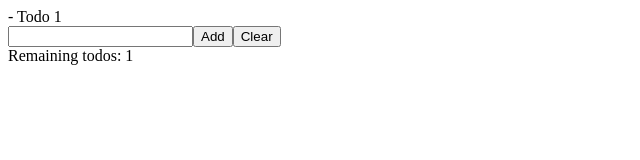
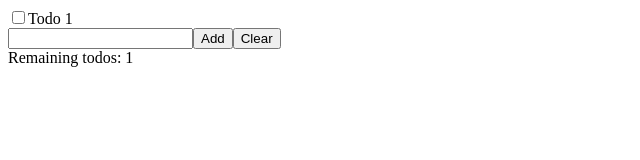
Before and after one commit to 44jovi/react-js, a React (Create React App) app in the folder example-project-basic/: page / in a window 1280 px wide. Shown: the top 160 px of the page, without its empty margins (0-640 px from the left). Built offline with nearby package versions, Linux system fonts and the light colour scheme.

Commit message:
feat(Todo): add checkbox and return todo name within label tag

```diff
--- a/example-project-basic/src/Todo.js
+++ b/example-project-basic/src/Todo.js
@@ -1,5 +1,12 @@
 import React from "react";
 
 export default function Todo({ todo }) {
-  return <div>- {todo.name}</div>;
+  return (
+    <div>
+      <label>
+        <input type="checkbox" checked={todo.done}></input>
+        {todo.name}
+      </label>
+    </div>
+  );
 }
```
